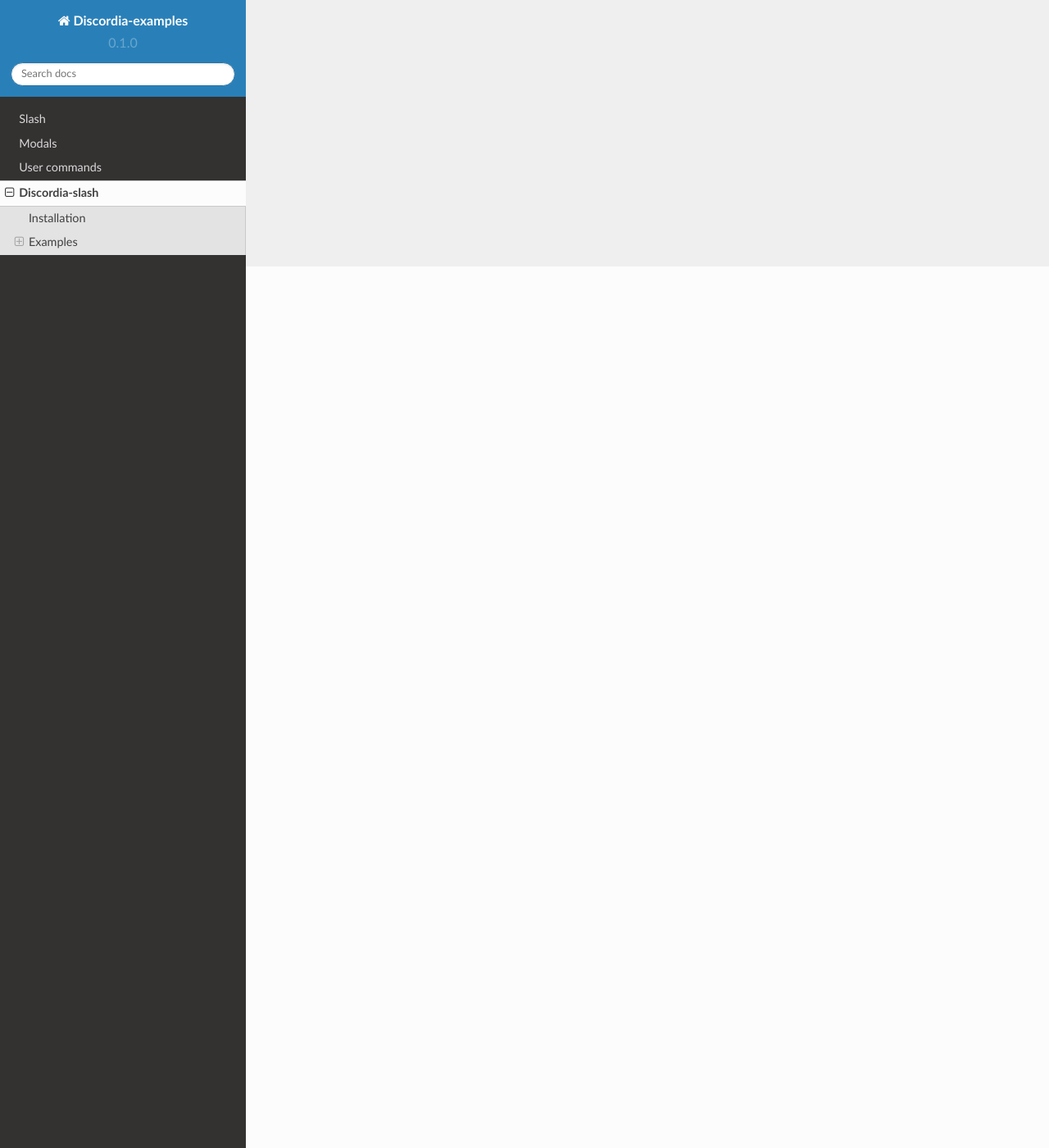
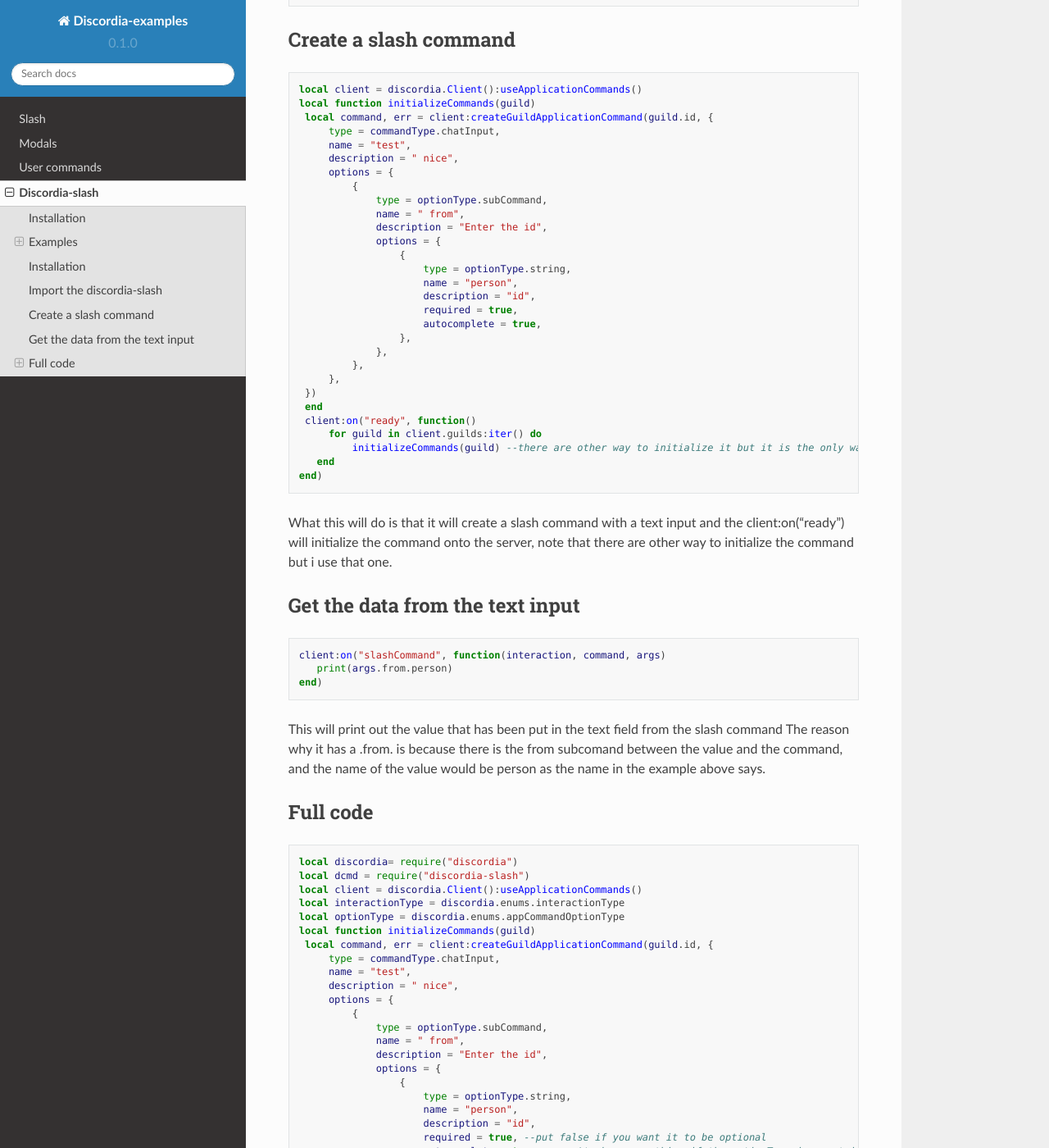
Before and after one commit to justdie386/discordia-examples, a Sphinx documentation site: the page built from docs/source/sqlite.rst, in a window 1280 px wide and 1400 px high, scrolled down 1075 px. Shown: the whole window at 82% size. Built offline with Sphinx 7.4.7 and the Read the Docs theme 2.0.0, drawn with Linux system fonts in a browser that asks for light colours; pages that are not in the unit, such as notebooks, are missing from menus; some of the changed text lies outside the part shown.

Commit message:
Update sqlite.rst

```diff
--- a/docs/source/sqlite.rst
+++ b/docs/source/sqlite.rst
@@ -17,6 +17,121 @@
 
 Slash commands
 ^^^^^^^^^^^^
+Slash
+=====
+
+.. _Install:
+
+Installation
+------------
+
+First off, you need to install the deps
+
+
+``$ cd deps && git clone https://github.com/GitSparTV/discordia-slash  && git clone https://github.com/Bilal2453/discordia-interactions``
+
+Import the discordia-slash
+----------------
+.. code-block:: lua
+
+   local discordia= require("discordia")
+   local dcmd = require("discordia-slash")
+
+Create a slash command
+----------------
+.. code-block:: lua
+
+   local client = discordia.Client():useApplicationCommands()
+   local function initializeCommands(guild)
+    local command, err = client:createGuildApplicationCommand(guild.id, {
+        type = commandType.chatInput,
+        name = "test",
+        description = " nice",
+        options = {
+            {
+                type = optionType.subCommand,
+                name = " from",
+                description = "Enter the id",
+                options = {
+                    {
+                        type = optionType.string,
+                        name = "person",
+                        description = "id",
+                        required = true,
+                        autocomplete = true,
+                    },
+                },
+            },
+        },
+    })
+    end
+    client:on("ready", function()
+        for guild in client.guilds:iter() do
+            initializeCommands(guild) --there are other way to initialize it but it is the only way i know
+      end
+   end)
+
+
+What this will do is that it will create a slash command with a text input and the client:on("ready") will initialize the command onto the server, note that there are other way to initialize the command but i use that one.
+
+Get the data from the text input
+----------------
+.. code-block:: lua
+
+   client:on("slashCommand", function(interaction, command, args)
+      print(args.from.person)
+   end)
+
+This will print out the value that has been put in the text field from the slash command
+The reason why it has a .from. is because there is the from subcomand between the value and the command, and the name of the value would be person as the name in the example above says.
+
+Full code
+----------------
+.. code-block:: lua
+
+   local discordia= require("discordia")
+   local dcmd = require("discordia-slash")
+   local client = discordia.Client():useApplicationCommands()
+   local interactionType = discordia.enums.interactionType
+   local optionType = discordia.enums.appCommandOptionType
+   local function initializeCommands(guild)
+    local command, err = client:createGuildApplicationCommand(guild.id, {
+        type = commandType.chatInput,
+        name = "test",
+        description = " nice",
+        options = {
+            {
+                type = optionType.subCommand,
+                name = " from",
+                description = "Enter the id",
+                options = {
+                    {
+                        type = optionType.string,
+                        name = "person",
+                        description = "id",
+                        required = true, --put false if you want it to be optional
+                        autocomplete = true, --won't change anything if the optionType is a .string, will autocomplete with users if it is a optionType.user
+                    },
+                },
+            },
+        },
+    })
+    end
+    client:on("ready", function()
+        for guild in client.guilds:iter() do
+            initializeCommands(guild)
+      end
+   end)
+   client:on("slashCommand", function(interaction, command, args)
+      print(args.from.person)
+      interaction:reply("Success!")
+   end)
+   client:run("Bot your token")
+
+This will create a slash command, will print the inputed value when running the slash command and reply to the interaction.
+
 
 App commands
 ^^^^^^^^^^^^
+
+cool bro
```
